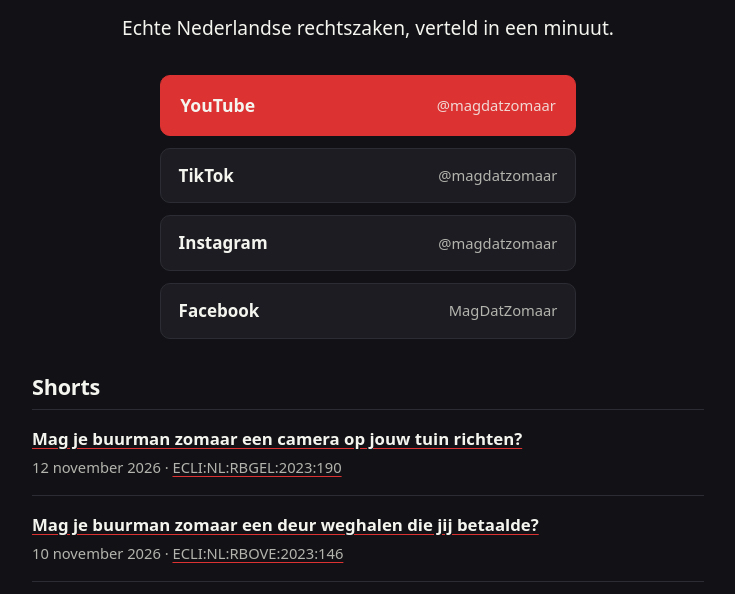
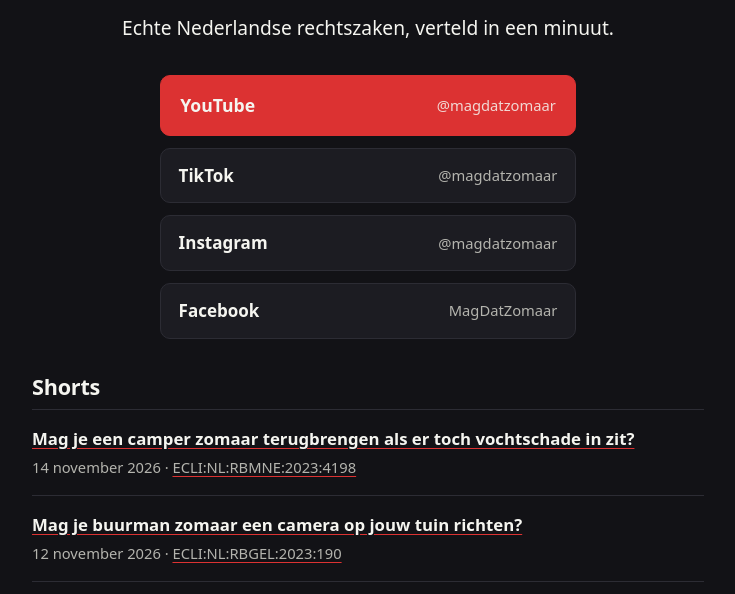
Before and after one commit to magdatzomaar/website, a plain HTML site: page index.html in a window 1280 px wide. Shown: the part 181-775 px from the top of the page, without its empty margins (272-1007 px from the left). Drawn offline with Linux system fonts and the light colour scheme.

Commit message:
Website bijgewerkt: index.html

```diff
--- a/index.html
+++ b/index.html
@@ -26,6 +26,7 @@
 </nav>
 <h2>Shorts</h2>
 <ul class="shorts">
+<li><div class="titel"><a href="https://www.youtube.com/shorts/woqFHCdhqfc">Mag je een camper zomaar terugbrengen als er toch vochtschade in zit?</a></div><div class="info"><time datetime="2026-11-14">14 november 2026</time> · <a href="https://uitspraken.rechtspraak.nl/details?id=ECLI:NL:RBMNE:2023:4198">ECLI:NL:RBMNE:2023:4198</a></div></li>
 <li><div class="titel"><a href="https://www.youtube.com/shorts/4A0koT8yzNU">Mag je buurman zomaar een camera op jouw tuin richten?</a></div><div class="info"><time datetime="2026-11-12">12 november 2026</time> · <a href="https://uitspraken.rechtspraak.nl/details?id=ECLI:NL:RBGEL:2023:190">ECLI:NL:RBGEL:2023:190</a></div></li>
 <li><div class="titel"><a href="https://www.youtube.com/shorts/lAmzABg08vE">Mag je buurman zomaar een deur weghalen die jij betaalde?</a></div><div class="info"><time datetime="2026-11-10">10 november 2026</time> · <a href="https://uitspraken.rechtspraak.nl/details?id=ECLI:NL:RBOVE:2023:146">ECLI:NL:RBOVE:2023:146</a></div></li>
 </ul>
```
